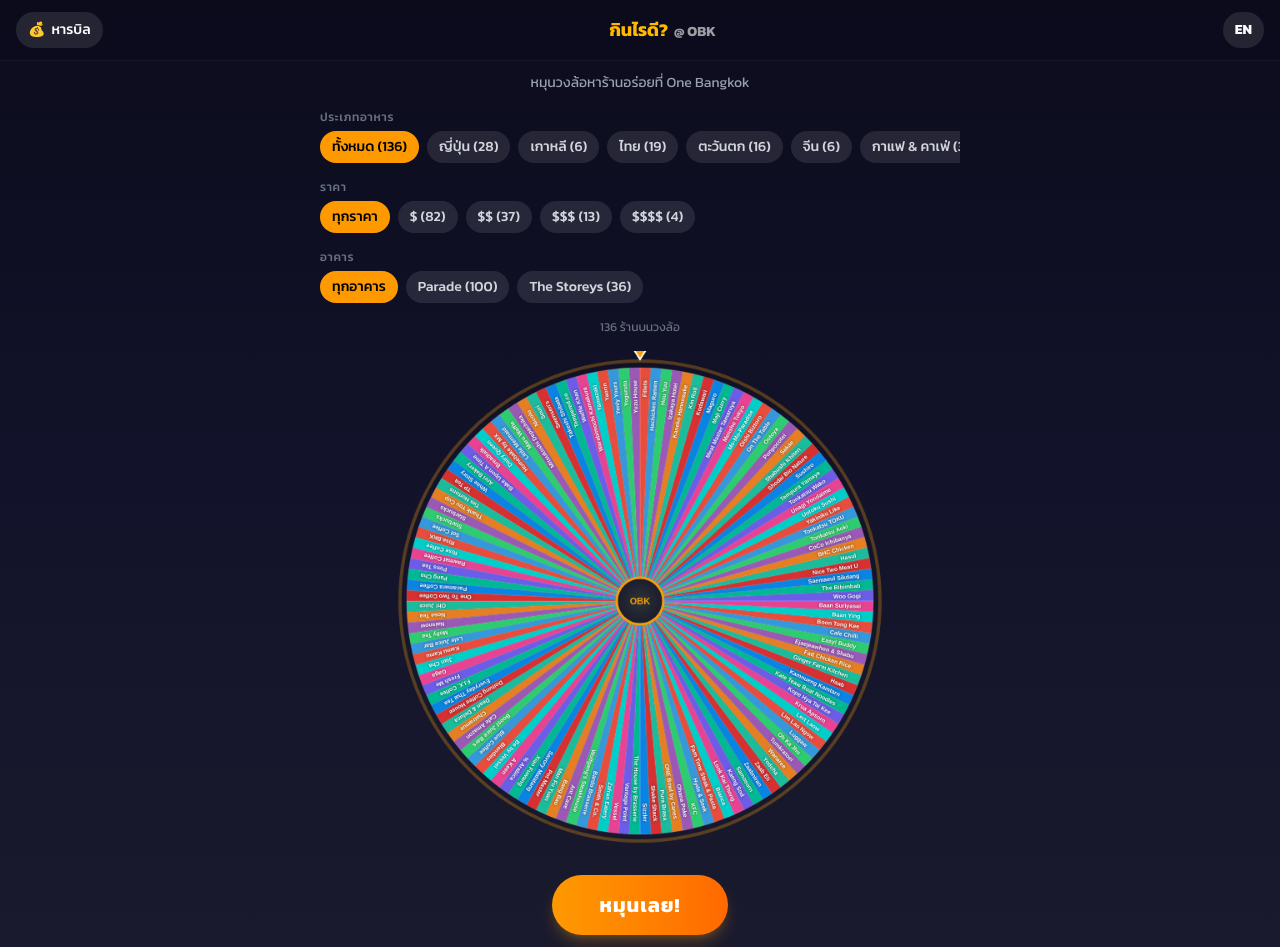
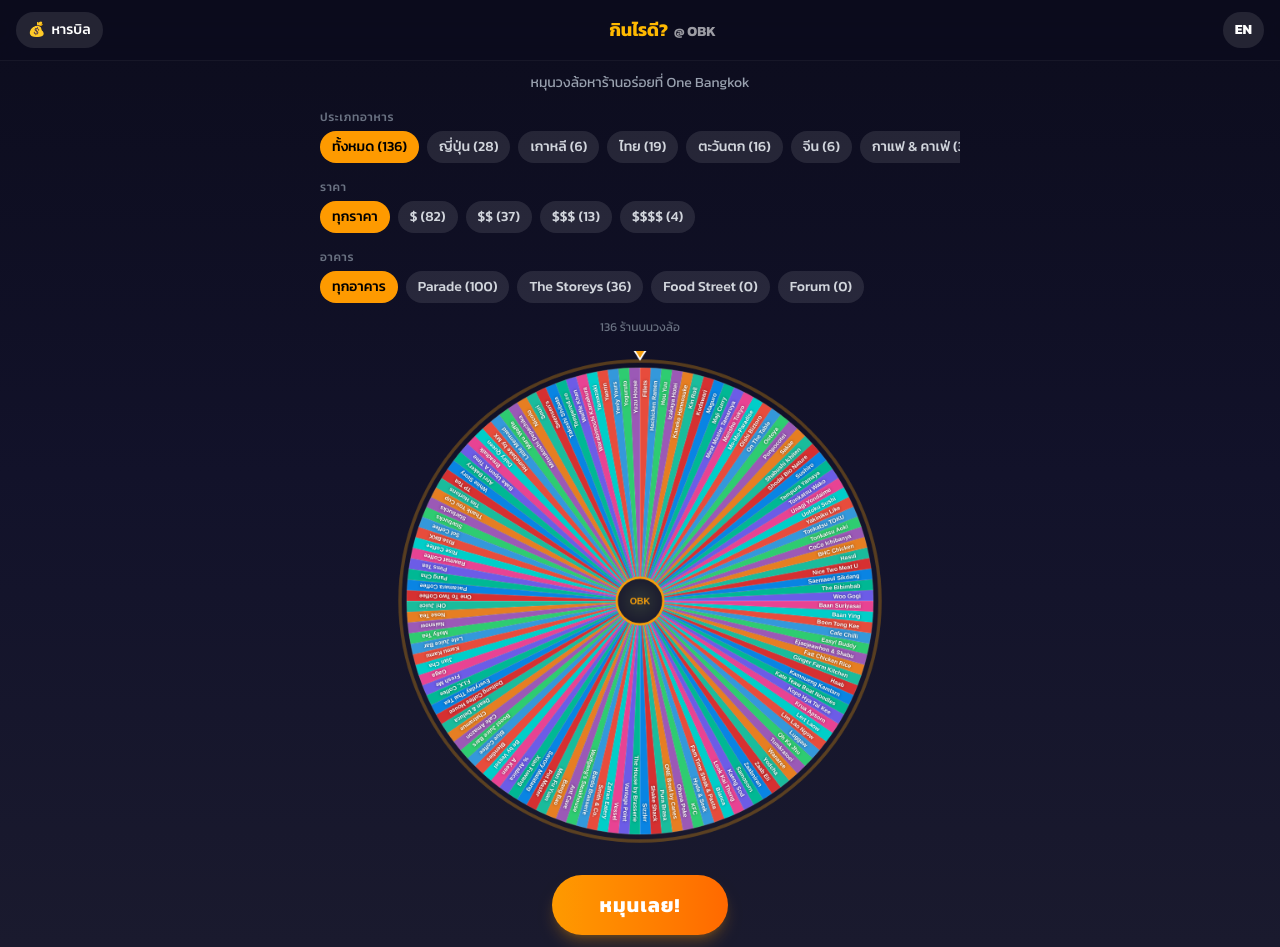
Before and after one commit to ThanatWongsamut/kin-rai-obk, a Next.js app: page / in a window 1280 px wide. Built offline with nearby package versions, Linux system fonts and the light colour scheme.

Commit message:
add Food Street and Forum buildings

```diff
--- a/src/app/page.tsx
+++ b/src/app/page.tsx
@@ -15,7 +15,7 @@ import { t, CATEGORY_LABELS, PRICE_DESC } from "@/i18n";
 import { useLang } from "@/hooks/useLang";
 
 const PRICE_TIERS: PriceRange[] = [1, 2, 3, 4];
-const BUILDINGS = ["Parade", "The Storeys"] as const;
+const BUILDINGS = ["Parade", "The Storeys", "Food Street", "Forum"] as const;
 type Building = (typeof BUILDINGS)[number];
 
 const EXCLUDED_KEY = "obk-excluded-ids";
```
